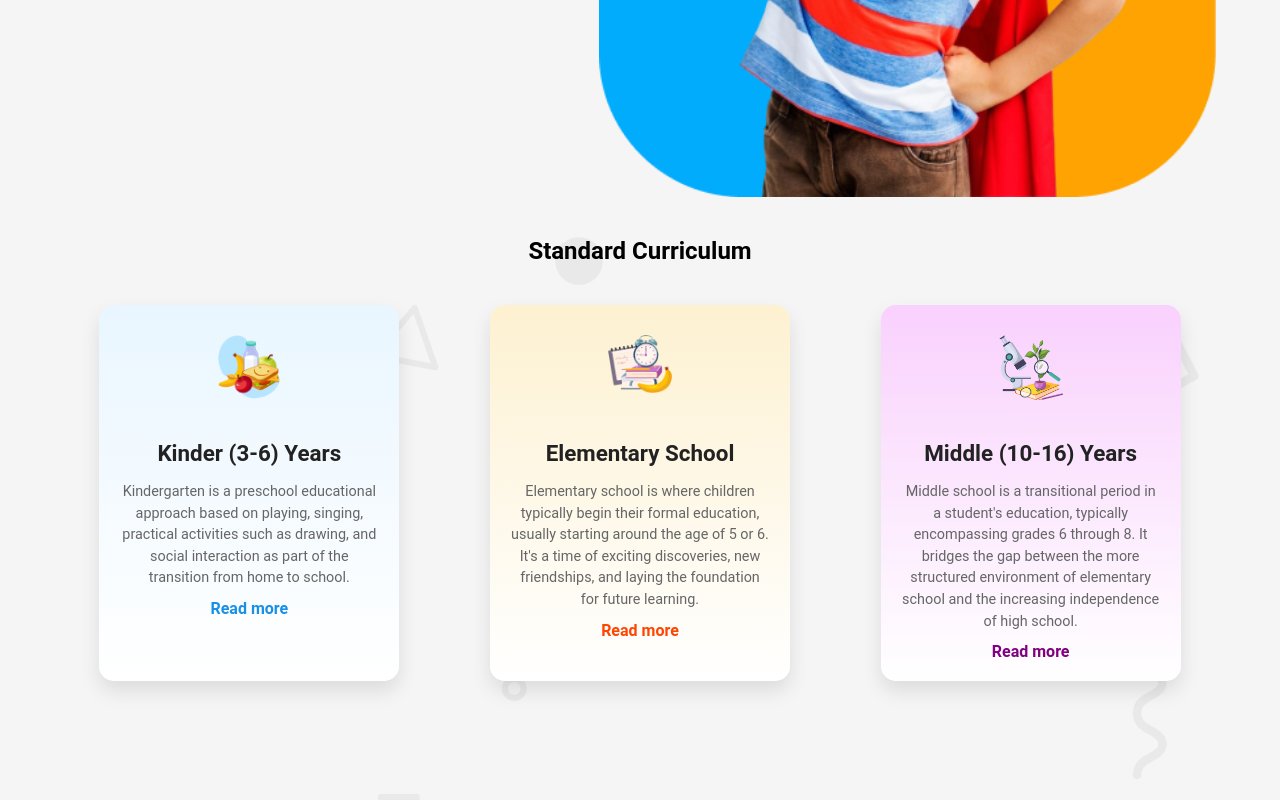
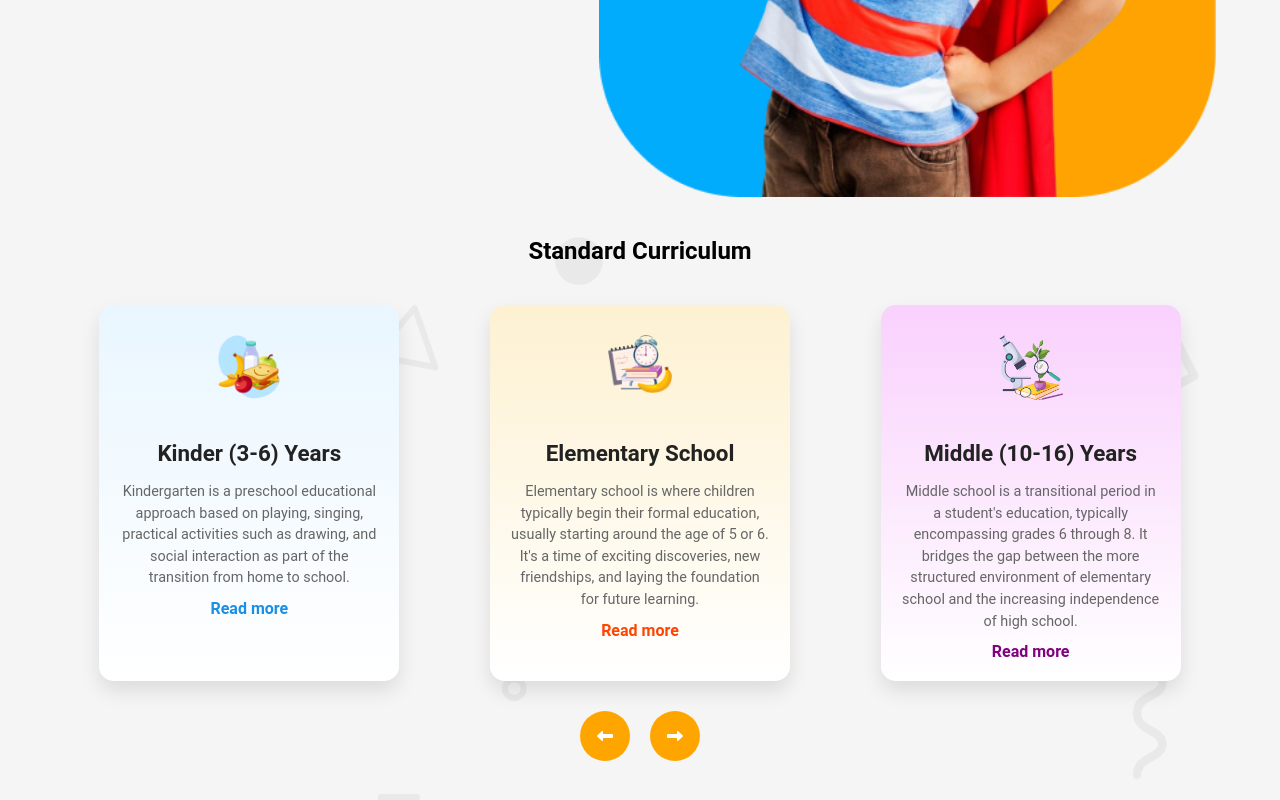
Before and after one commit to utdlike/phero-2, a plain HTML site: page index.htm in a window 1280 px wide. Shown: the part 677-1477 px from the top of the page. Drawn offline with Linux system fonts and the light colour scheme.

Commit message:
arrow added

```diff
--- a/index.htm
+++ b/index.htm
@@ -64,6 +64,7 @@
     <section class="curriculum">
       <img src="assets/bg.png" alt="bg" class="bg" />
       <h2 class="title">Standard Curriculum</h2>
+
       <div class="curriculum-cards">
         <div class="curriculum-card">
           <div class="curriculum-card-image">
@@ -77,6 +78,7 @@
           </p>
           <a id="one">Read more</a>
         </div>
+
         <div class="curriculum-card">
           <div class="curriculum-card-image">
             <img src="assets/elementary.png" alt="" />
@@ -90,6 +92,7 @@
           </p>
           <a id="two">Read more</a>
         </div>
+
         <div class="curriculum-card">
           <div class="curriculum-card-image">
             <img src="assets/middle.png" alt="" />
@@ -104,6 +107,10 @@
           <a id="three">Read more</a>
         </div>
       </div>
+      <div class="arrow">
+        <div class="left"><i class="fa-solid fa-left-long"></i></div>
+        <div class="right"><i class="fa-solid fa-right-long"></i></div>
+      </div>
     </section>
   </body>
 </html>
--- a/style.css
+++ b/style.css
@@ -228,6 +228,36 @@ button {
   z-index: -1;
 }
 
+.arrow {
+  display: flex;
+  justify-content: center;
+  gap: 20px;
+  margin-top: 30px;
+}
+
+.arrow .left {
+  border-radius: 50%;
+  width: 50px;
+  height: 50px;
+  display: flex;
+  justify-content: center;
+  align-items: center;
+  color: white;
+  background-color: orange;
+  cursor: pointer;
+}
+.arrow .right {
+  border-radius: 50%;
+  width: 50px;
+  height: 50px;
+  display: flex;
+  justify-content: center;
+  align-items: center;
+  color: white;
+  background-color: orange;
+  cursor: pointer;
+}
+
 @media screen and (max-width: 576px) {
   .container {
     width: 100%;
@@ -282,10 +312,12 @@ button {
   }
   .curriculum-cards {
     width: 100%;
-
     display: flex;
     flex-direction: column;
     align-items: center;
     gap: 20px;
   }
+  .arrow {
+    display: none;
+  }
 }
```
